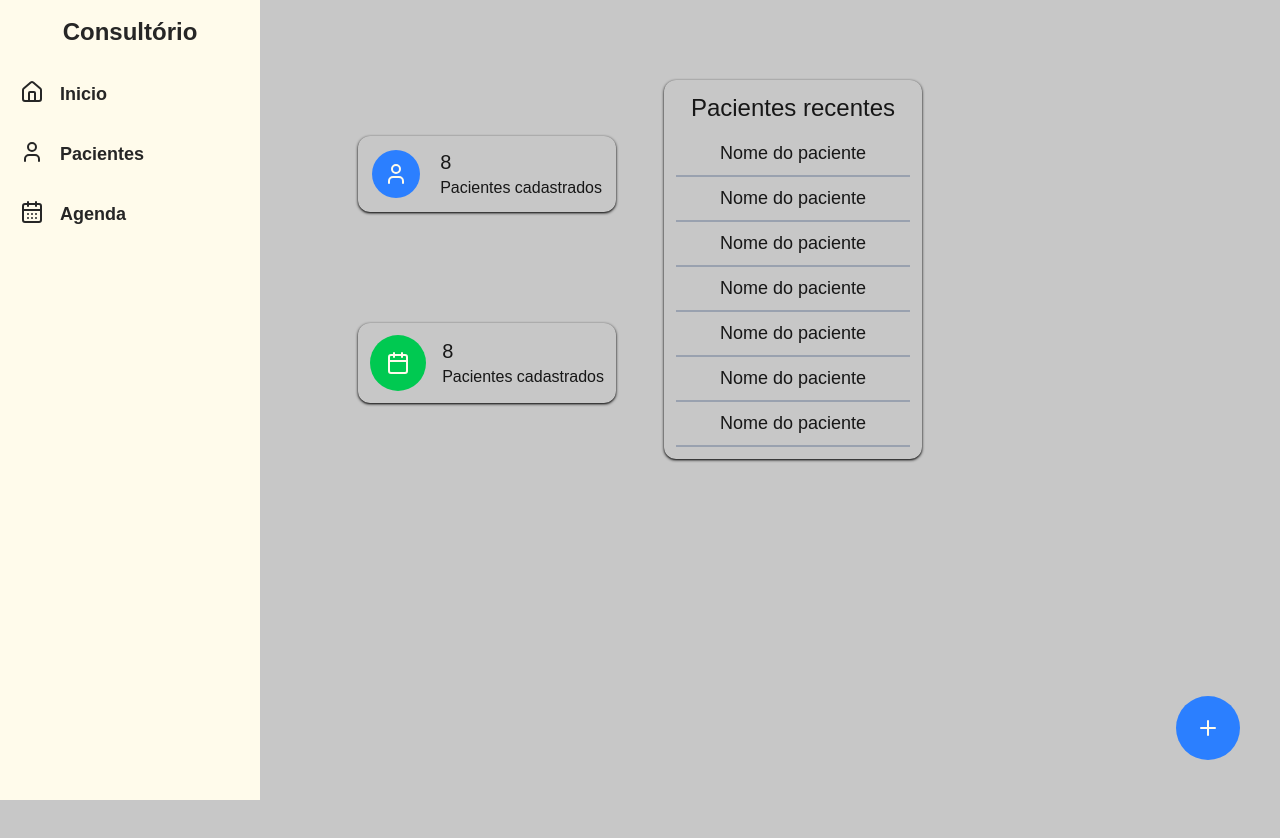
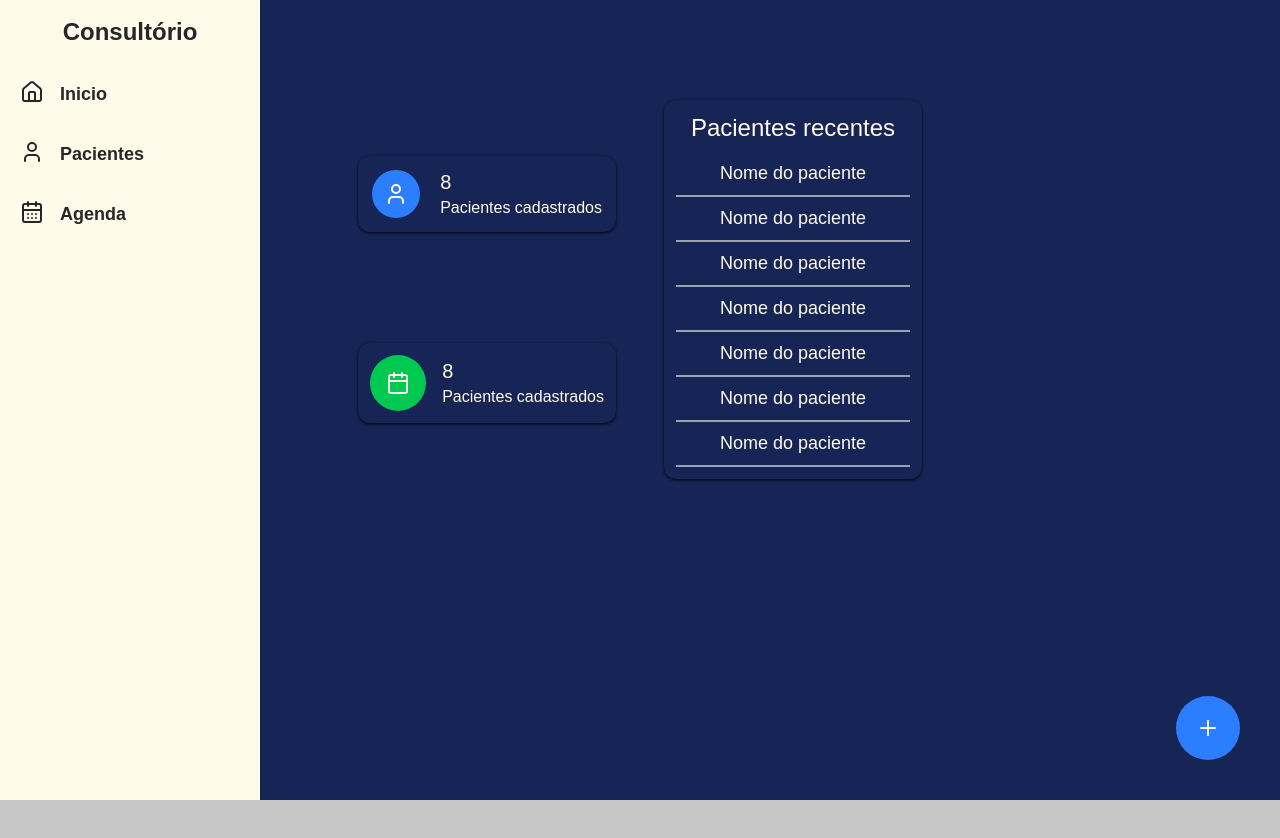
Before and after one commit to lucas-ribeiro03/consultorio, a Next.js app: page / in a window 1280 px wide. Shown: the top 838 px of the page. Built offline with nearby package versions, Linux system fonts and the light colour scheme.

Commit message:
container

```diff
--- a/src/app/layout.tsx
+++ b/src/app/layout.tsx
@@ -1,5 +1,6 @@
 import type { Metadata } from "next";
 import "./globals.css";
+import { Container } from "@/components/Container";
 
 export const metadata: Metadata = {
   title: "Create Next App",
@@ -12,7 +13,9 @@ export default function RootLayout({
 }>) {
   return (
     <html lang="en">
-      <body className="overflow-hidden">{children}</body>
+      <body className="overflow-hidden">
+        <Container>{children}</Container>
+      </body>
     </html>
   );
 }
```
